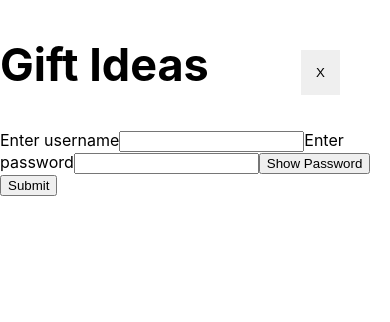
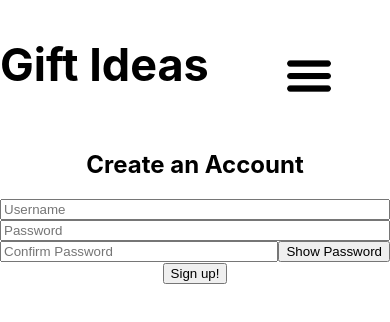
Before and after one commit to Keian-A/gift-ideas-public-front, a React (Create React App) app: page /signup in a window 390 px wide. Shown: the top 322 px of the page. Built offline with nearby package versions, Linux system fonts and the light colour scheme; the HTML template or start-up script is replaced by a standard one.

Commit message:
lots of changes to hamburger, signup, and integrates redux reducer state value in the hamburger as well to determine if user is logged in or out to render different lists

```diff
--- a/src/App.js
+++ b/src/App.js
@@ -1,4 +1,4 @@
-import Header from './components/header/Header.js';
+import Header from './components/header/Header.jsx';
 import Home from './components/home/Home.jsx';
 import Signup from './components/signup/Signup.jsx';
 import { Provider } from 'react-redux';
--- a/src/components/dropdown-menu/DropdownMenu.css
+++ b/src/components/dropdown-menu/DropdownMenu.css
@@ -1,3 +1,18 @@
 .link {
-    text-align: right;
+    font-size: large;
+    text-decoration: none;
+    color: black;
+    transition: all 0.5s ease-in-out;
 }
+
+.link:hover {
+    color: red;
+    font-size: larger;
+    transition: all 0.5s ease-in-out;
+}
+
+.linkcontainer {
+    display: flex;
+    flex-direction: column;
+    align-items: flex-end;
+}
--- a/src/components/dropdown-menu/DropdownMenu.js
+++ /dev/null
@@ -1,11 +0,0 @@
-import './DropdownMenu.css';
-
-function DropdownMenu() {
-    return (
-        <div className='dropdownmenu'>
-            <a className='link' href='/signup'>Sign Up</a>
-        </div>
-    );
-}
-
-export default DropdownMenu;
--- /dev/null
+++ b/src/components/dropdown-menu/DropdownMenu.jsx
@@ -0,0 +1,28 @@
+import './DropdownMenu.css';
+// useSelector used for reading state, useDispatch used for using methods defined in reducers
+import { useSelector } from 'react-redux';
+
+function DropdownMenu() {
+
+    let auth = useSelector(state => state.auth);
+
+    return (
+        <div className='dropdownmenu'>
+            {!auth ? (
+                // Renders if user isn't logged in
+                <div className='linkcontainer'>
+                    <a className='link' href='/signup'>Sign Up</a>
+                    <a className='link' href="/log-in">Log in</a>
+                </div>
+            ) : (
+                // Renders if user is logged in
+                <div className='linkcontainer'>
+
+                </div>
+            )
+            }
+        </div >
+    );
+}
+
+export default DropdownMenu;
--- a/src/components/dropdown/Dropdown.css
+++ b/src/components/dropdown/Dropdown.css
@@ -2,10 +2,17 @@
     position: fixed;
     right: 50px;
     top: 50px;
-    margin-left: 50px;
 }
 
-#dropdownBtn {
-    padding: 15px;
+#ddbtn {
     border: none;
+    background-color: transparent;
 }
+
+#hamburgerImage {
+    width: 50px;
+}
+
+.ddcontainer {
+    display: flex;
+}
--- a/src/components/dropdown/Dropdown.js
+++ /dev/null
@@ -1,20 +0,0 @@
-import { useState } from 'react';
-import DropdownMenu from '../dropdown-menu/DropdownMenu.js';
-import './Dropdown.css';
-
-function Dropdown() {
-    const [show, setShow] = useState(false);
-
-    return (
-        <div className='dropdown'>
-            <button onClick={function () { setShow(!show) }} id="dropdownBtn">X</button>
-            {
-                show ? (
-                    <DropdownMenu />
-                ) : null
-            }
-        </div >
-    );
-}
-
-export default Dropdown;
--- /dev/null
+++ b/src/components/dropdown/Dropdown.jsx
@@ -0,0 +1,25 @@
+import { useState } from 'react';
+import DropdownMenu from '../dropdown-menu/DropdownMenu.jsx';
+import Hamburger from '../../images/Hamburger.png';
+import './Dropdown.css';
+
+function Dropdown() {
+    const [show, setShow] = useState(false);
+
+    return (
+        <div className='dropdown'>
+            <div className='ddcontainer'>
+                <div id='ddBtnContainer'>
+                    <button id="ddbtn" onClick={() => setShow(!show)}><img id="hamburgerImage" src={Hamburger} alt="Menu" /></button>
+                    {
+                        show ? (
+                            <DropdownMenu />
+                        ) : null
+                    }
+                </div>
+            </div>
+        </div >
+    );
+}
+
+export default Dropdown;
--- a/src/components/header/Header.js
+++ b/src/components/header/Header.jsx
@@ -1,4 +1,4 @@
-import Dropdown from '../dropdown/Dropdown.js';
+import Dropdown from '../dropdown/Dropdown.jsx';
 import './Header.css';
 
 function Header() {
--- a/src/components/signup/Signup.css
+++ b/src/components/signup/Signup.css
@@ -0,0 +1,13 @@
+#signupForm {
+    max-width: 400px;
+    margin: 0 auto;
+    text-align: center;
+}
+
+.inputSection {
+    display: flex;
+}
+
+.formInput {
+    flex-grow: 2;
+}
--- a/src/components/signup/Signup.jsx
+++ b/src/components/signup/Signup.jsx
@@ -4,11 +4,12 @@ import './Signup.css';
 function Signup() {
     const [username, setUsername] = useState("");
     const [password, setPassword] = useState("");
+    const [cPassword, setCPassword] = useState("");
     const [show, setShow] = useState(false);
 
     const formSubmit = (e) => {
         e.preventDefault();
-        console.log(username, password);
+        console.log(username, password, cPassword);
     }
 
     const handleChange = (e) => {
@@ -16,6 +17,8 @@ function Signup() {
             setUsername(e.target.value);
         } else if (e.target.name === "password") {
             setPassword(e.target.value);
+        } else if (e.target.name === "confirm-password") {
+            setCPassword(e.target.value);
         }
     }
 
@@ -25,14 +28,22 @@ function Signup() {
 
     return (
         <div className='signup'>
-            <form onSubmit={formSubmit}>
-                <label>Enter username</label>
-                <input name="username" required onChange={handleChange}></input>
-                <label>Enter password</label>
-                <input type={show ? "text" : "password"} name="password" required onChange={handleChange}></input>
-                <button onClick={changePassShow}>Show Password</button>
-                <button type='submit'>Submit</button>
-            </form>
+            <div id="signupForm">
+                <h2>Create an Account</h2>
+                <form onSubmit={formSubmit}>
+                    <div className='inputSection'>
+                        <input placeholder='Username' className='formInput' name="username" required onChange={handleChange}></input>
+                    </div>
+                    <div className='inputSection'>
+                        <input placeholder='Password' className='formInput' type={show ? "text" : "password"} name="password" required onChange={handleChange}></input>
+                    </div>
+                    <div className='inputSection'>
+                        <input placeholder='Confirm Password' className='formInput' type={show ? "text" : "password"} name="confirm-password" required onChange={handleChange}></input>
+                        <button onClick={changePassShow}>Show Password</button>
+                    </div>
+                    <button type='submit'>Sign up!</button>
+                </form>
+            </div>
         </div>
     );
 }
```
Also changed, not shown: src/images/Hamburger.png (added).
